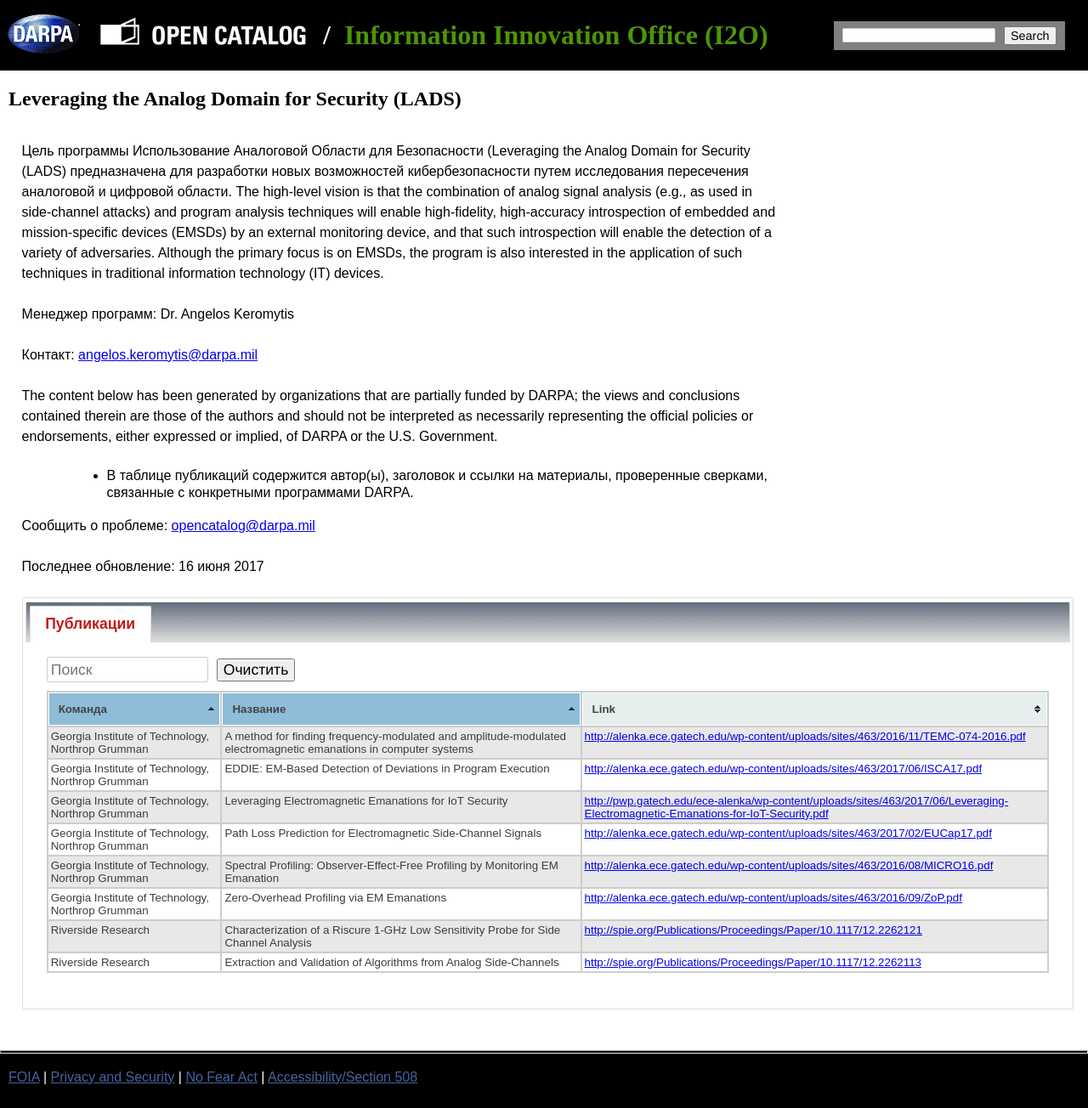
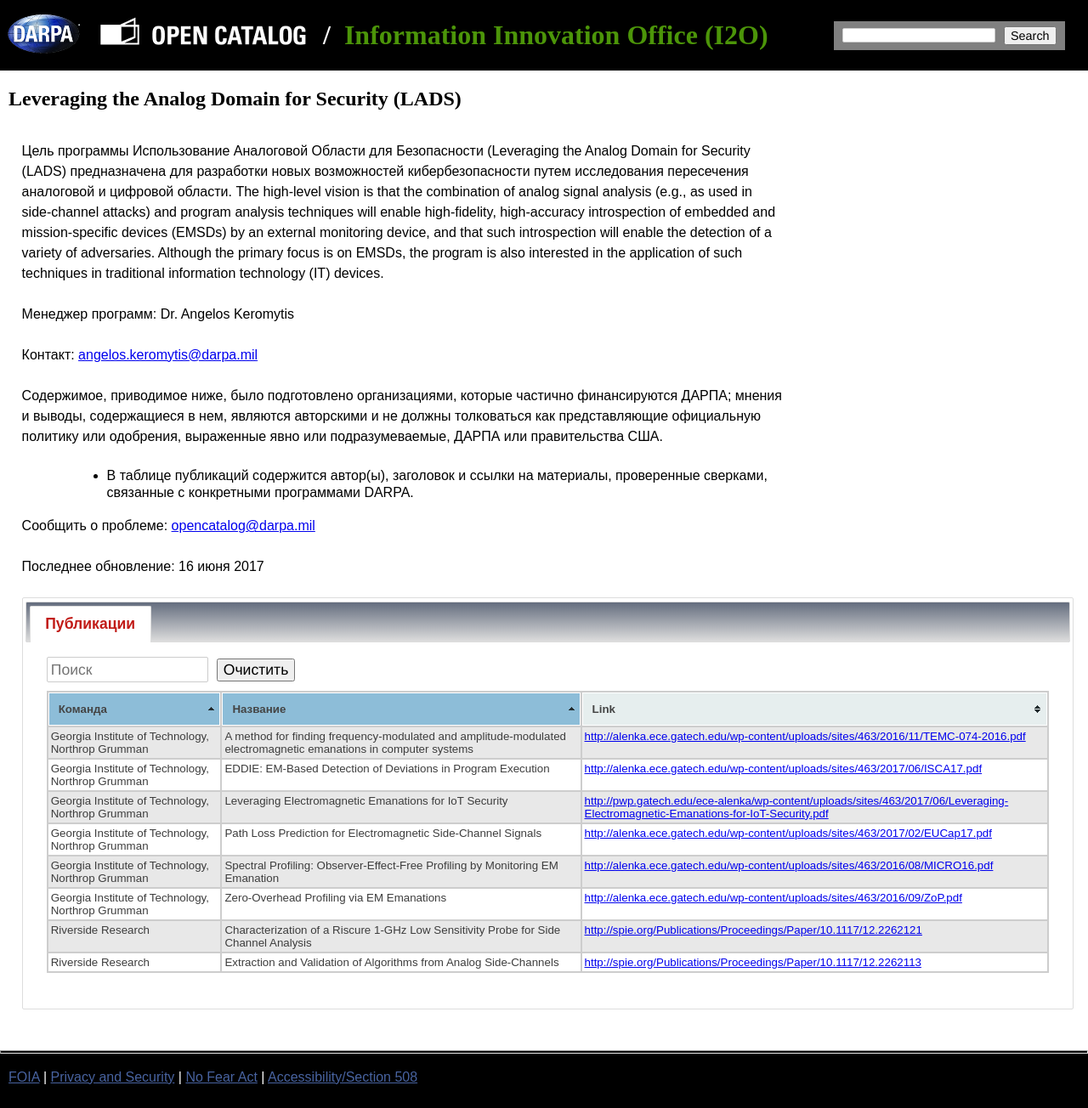
Before and after one commit to kant2002/darpa-ru, a Jekyll site: the page built from ru/LADS.html, in a window 1280 px wide. Shown: the whole page at 85% size. Built offline with Jekyll 4.4.1, drawn with Linux system fonts in a browser that asks for light colours.

Commit message:
New translations LADS.html (Russian)

```diff
--- a/ru/LADS.html
+++ b/ru/LADS.html
@@ -11,7 +11,7 @@
  новых возможностей кибербезопасности путем исследования пересечения аналоговой и цифровой области.  The high-level vision is that the combination of analog signal analysis (e.g., as used in side-channel attacks) and program analysis techniques will enable high-fidelity, high-accuracy introspection of embedded and mission-specific devices (EMSDs) by an external monitoring device, and that such introspection will enable the detection of a variety of adversaries.  Although the primary focus is on EMSDs, the program is also interested in the application of such techniques in traditional information technology (IT) devices.
           <p><p>Менеджер программ: <a href='http://www.darpa.mil/staff/dr-angelos-keromytis' class='programmanagerlink'>Dr. Angelos Keromytis</a></p>
       <p>Контакт: <a href='mailto:angelos.keromytis@darpa.mil'>angelos.keromytis@darpa.mil</a>
-      <p><p>The content below has been generated by organizations that are partially funded by DARPA; the views and conclusions contained therein are those of the authors and should not be interpreted as necessarily representing the official policies or endorsements, either expressed or implied, of DARPA or the U.S. Government.</p>
+      <p><p>Содержимое, приводимое ниже, было подготовлено организациями, которые частично финансируются ДАРПА; мнения и выводы, содержащиеся в нем, являются авторскими и не должны толковаться как представляющие официальную политику или одобрения, выраженные явно или подразумеваемые, ДАРПА или правительства США.</p>
       <ul><li>В таблице публикаций содержится автор(ы), заголовок и ссылки на материалы, проверенные сверками, связанные с конкретными программами DARPA.</li></ul>
       <p>Сообщить о проблеме: <a href="mailto:opencatalog@darpa.mil">opencatalog@darpa.mil</a></p><p>Последнее обновление: 16 июня 2017</p></div>
       <div id='dialog'></div><div id='tabs' class='table-tabs'>
```
